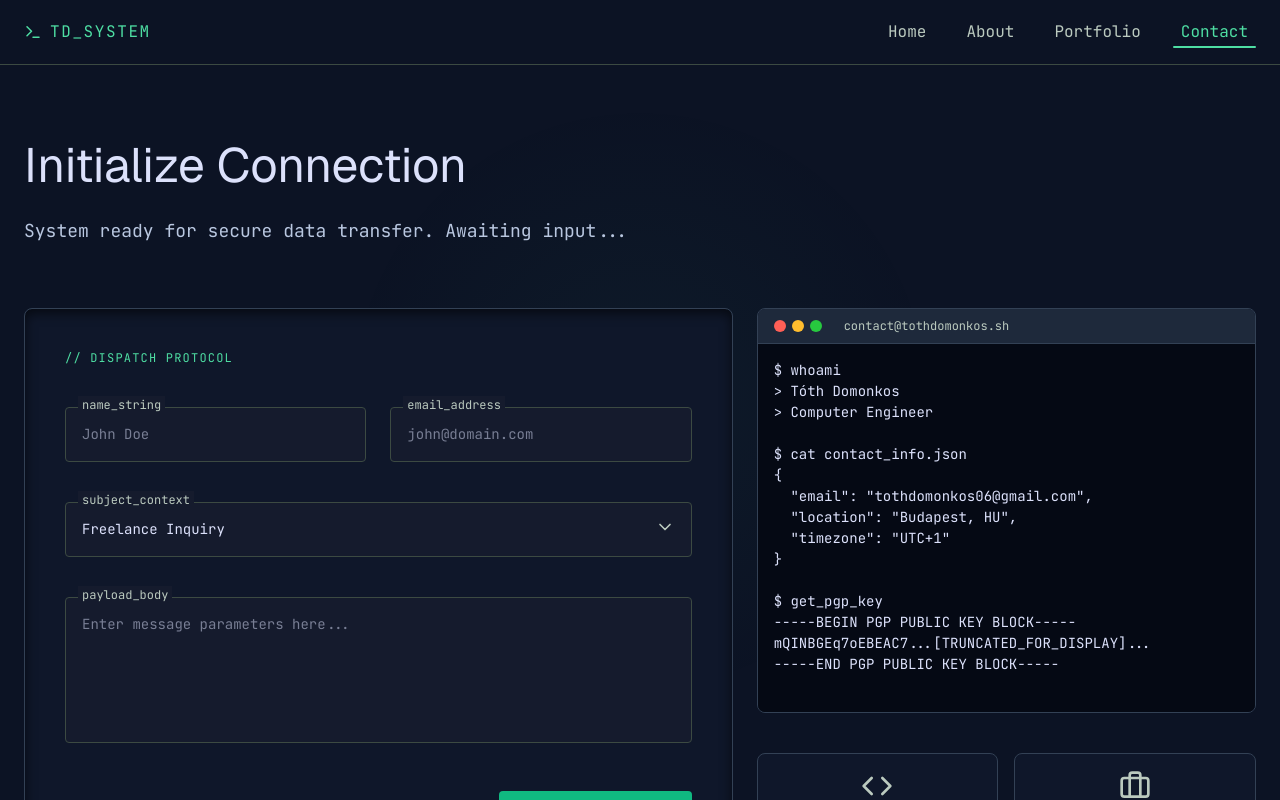
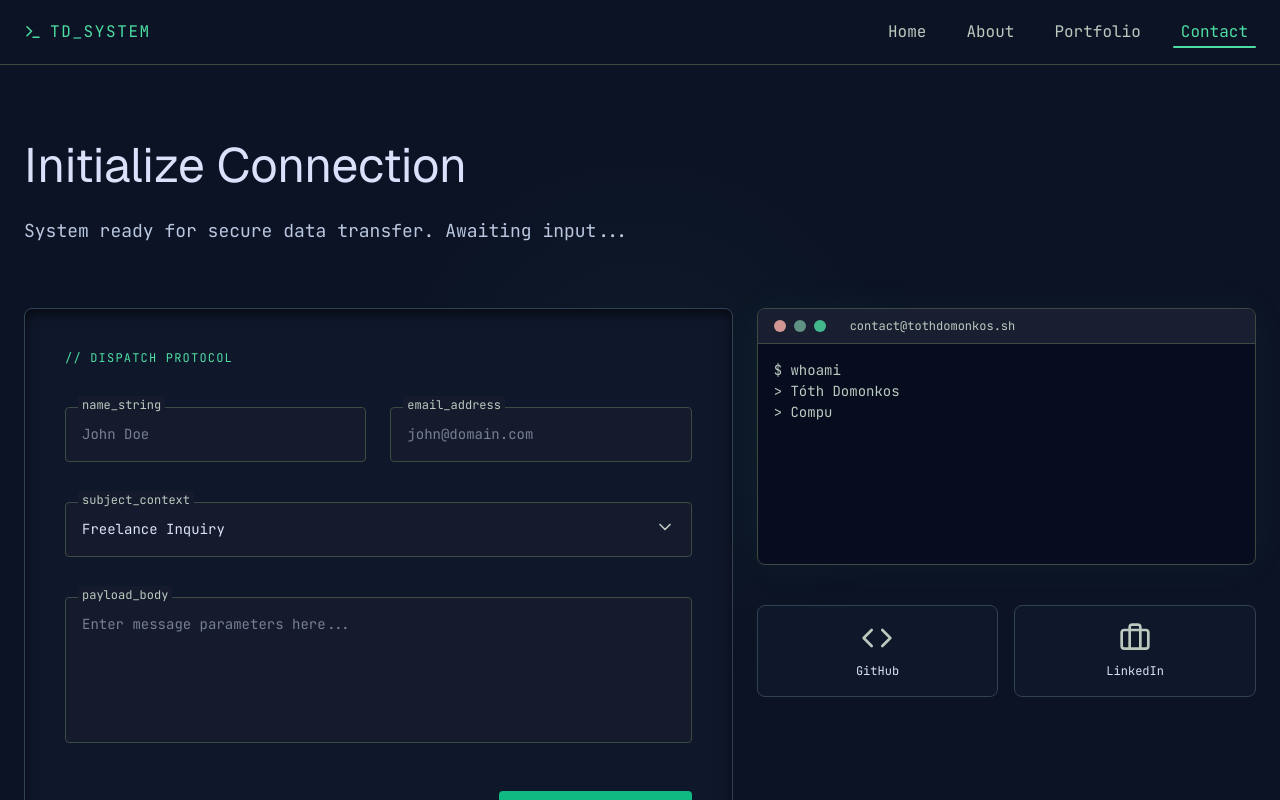
Before and after one commit to tothdomonkos06/tothdomonkos06.github.io, a Next.js app: page /contact in a window 1280 px wide. Shown: the top 800 px of the page. Built offline with nearby package versions, Linux system fonts and the light colour scheme.

Commit message:
Use TerminalBlock component for Contact page terminal

```diff
--- a/src/app/contact/page.tsx
+++ b/src/app/contact/page.tsx
@@ -1,49 +1,25 @@
 "use client";
 
-import { useState, useEffect } from "react";
 import { ChevronDown, Send, Code, Briefcase } from "lucide-react";
 import { motion } from "framer-motion";
+import { TerminalBlock } from "@/components/shared/TerminalBlock";
 
 export default function Contact() {
-  const [terminalText, setTerminalText] = useState("");
+  const contactCode = `$ whoami
+> Tóth Domonkos
+> Computer Engineer
 
-  const terminalSequence = [
-    { text: "$ whoami\n", delay: 300 },
-    { text: "> Tóth Domonkos\n> Computer Engineer\n", delay: 100 },
-    { text: "\n$ cat contact_info.json\n", delay: 500 },
-    { text: '{\n  "email": "tothdomonkos06@gmail.com",\n  "location": "Budapest, HU",\n  "timezone": "UTC+1"\n}\n', delay: 100 },
-    { text: "\n$ get_pgp_key\n", delay: 600 },
-    { text: "-----BEGIN PGP PUBLIC KEY BLOCK-----\nmQINBGEq7oEBEAC7...[TRUNCATED_FOR_DISPLAY]...\n-----END PGP PUBLIC KEY BLOCK-----\n", delay: 100 }
-  ];
+$ cat contact_info.json
+{
+  "email": "tothdomonkos06@gmail.com",
+  "location": "Budapest, HU",
+  "timezone": "UTC+1"
+}
 
-  useEffect(() => {
-    let currentText = "";
-    let step = 0;
-    let charIndex = 0;
-    let timeout: NodeJS.Timeout;
-
-    const typeNext = () => {
-      if (step >= terminalSequence.length) return;
-
-      const currentSequence = terminalSequence[step];
-
-      if (charIndex < currentSequence.text.length) {
-        currentText += currentSequence.text.charAt(charIndex);
-        setTerminalText(currentText);
-        charIndex++;
-        timeout = setTimeout(typeNext, 10);
-      } else {
-        step++;
-        charIndex = 0;
-        if (step < terminalSequence.length) {
-          timeout = setTimeout(typeNext, terminalSequence[step].delay);
-        }
-      }
-    };
-
-    timeout = setTimeout(typeNext, 300);
-    return () => clearTimeout(timeout);
-  }, []);
+$ get_pgp_key
+-----BEGIN PGP PUBLIC KEY BLOCK-----
+mQINBGEq7oEBEAC7...[TRUNCATED_FOR_DISPLAY]...
+-----END PGP PUBLIC KEY BLOCK-----`;
 
   return (
     <main className="flex-grow w-full px-margin md:px-gutter max-w-screen-xl mx-auto py-xl relative z-10">
@@ -111,24 +87,7 @@ export default function Contact() {
           className="col-span-4 md:col-span-5 flex flex-col gap-lg"
         >
           {/* Terminal Contact Info */}
-          <div className="bg-[#0f172a] border border-[#334155] rounded-lg overflow-hidden font-code-md text-[14px] text-on-surface flex flex-col min-h-[300px]">
-            <div className="bg-[#1e293b] border-b border-[#334155] px-sm py-xs flex items-center">
-              <div className="w-3 h-3 rounded-full bg-[#ff5f56] mr-1.5" />
-              <div className="w-3 h-3 rounded-full bg-[#ffbd2e] mr-1.5" />
-              <div className="w-3 h-3 rounded-full bg-[#27c93f] mr-1.5" />
-              <div className="ml-sm text-on-surface-variant text-[12px]">contact@tothdomonkos.sh</div>
-            </div>
-            <div className="p-sm flex-grow flex flex-col gap-xs bg-[#050914]">
-              <div className="whitespace-pre-wrap">
-                {terminalText}
-                <motion.span
-                  animate={{ opacity: [1, 0] }}
-                  transition={{ repeat: Infinity, duration: 0.8 }}
-                  className="inline-block w-2 h-4 bg-primary align-middle ml-1"
-                />
-              </div>
-            </div>
-          </div>
+          <TerminalBlock filename="contact@tothdomonkos.sh" code={contactCode} />
 
           {/* External Links Bento */}
           <div className="grid grid-cols-2 gap-sm">
```
